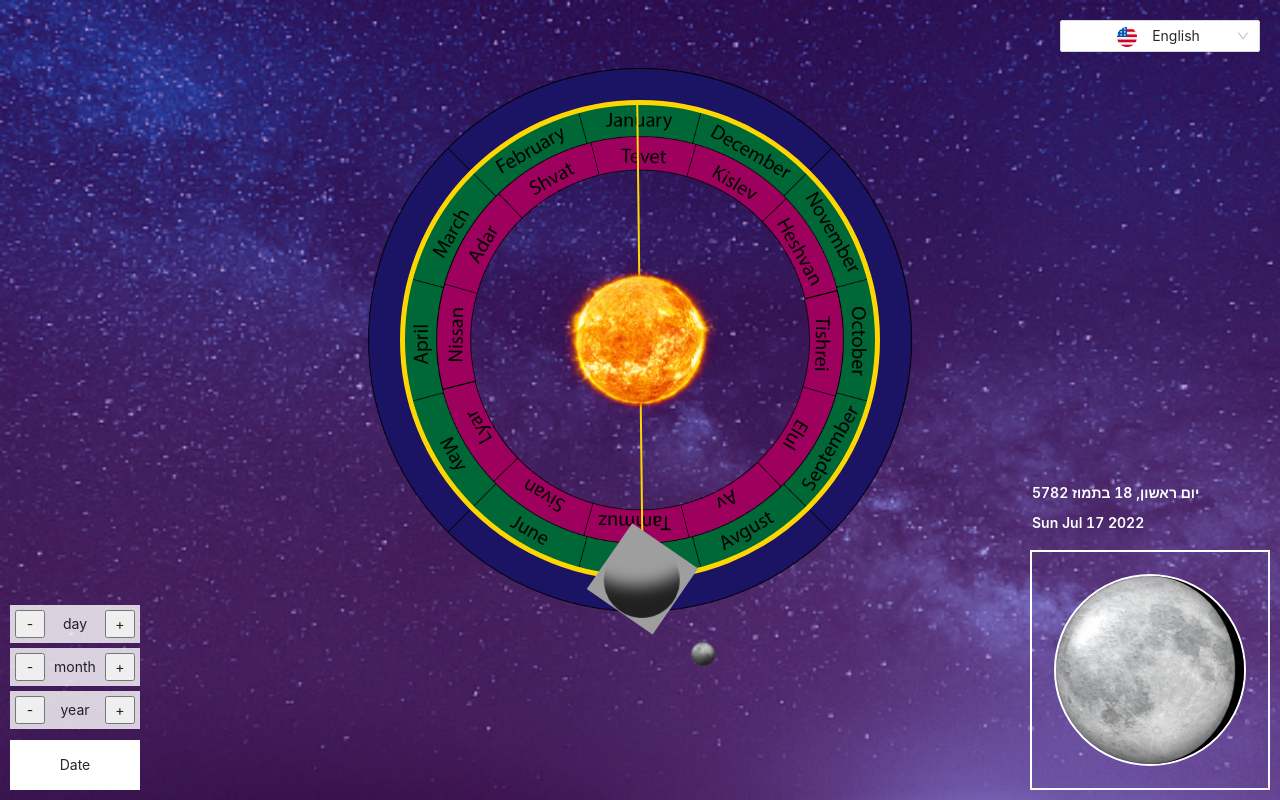
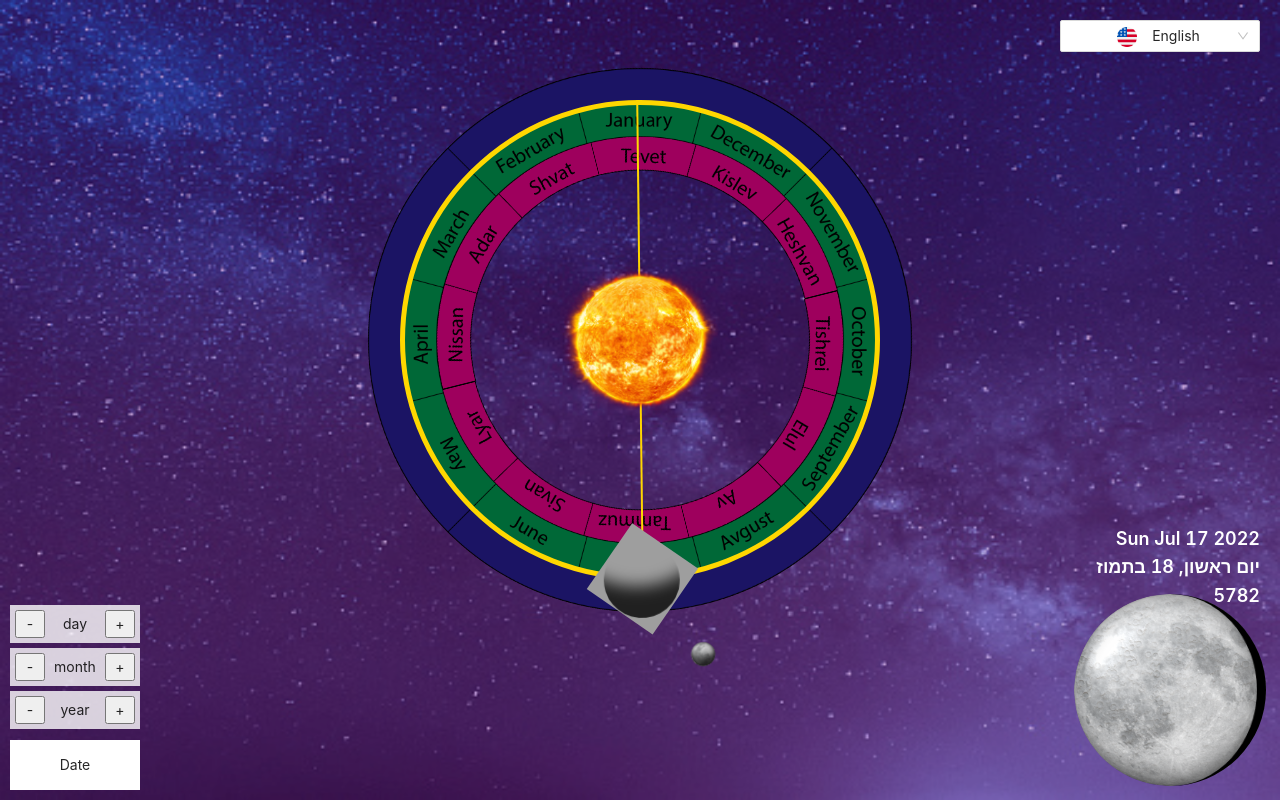
Before and after one commit to ZackEnixey/genesis, a React (Create React App) app: page / in a window 1280 px wide. Built offline with nearby package versions, Linux system fonts and the light colour scheme; grey boxes are pictures that could not be loaded.

Commit message:
fix: master
improve style

```diff
--- a/src/components/moon/MoonPhases.scss
+++ b/src/components/moon/MoonPhases.scss
@@ -4,40 +4,33 @@
     bottom: 10px;
     right: 10px;
 
-    width: 30vh;
-    height: 30vh;
-    border: 2px solid white;
+    width: 25vh;
+    height: 25vh;
 
     display: flex;
     justify-content: center;
     align-items: center;
-
-    .current_date {
-        position: absolute;
-        top: -40px;
-        left: 0;
-        color: white;
-        text-align: left;
-        font-weight: 600;
-    }
-
-    .current_date_hebrew {
-        position: absolute;
-        top: -70px;
-        left: 0;
-        color: white;
-        text-align: left;
-        font-weight: 600;
-    }
-
 }
 
+.selected_date_wrapper {
+    position: absolute;
+    top: -65px;
+    right: 10px;
+    width: 100%;
+    height: 100px;
+    display: flex;
+    flex-direction: column;
+
+    text-align: right;
+    color: white;
+    font-weight: 600;
+    font-size: 18px;
+}
 
 
 .moon {
     width: 24vh;
     height: 24vh;
-    border: 2px solid #ffffff;
     border-radius: 50%;
     position: absolute;
     background-image: url("../../assets/moonImg.png");
--- a/src/components/moon/MoonPhases.tsx
+++ b/src/components/moon/MoonPhases.tsx
@@ -59,10 +59,20 @@ const MoonPhases = () => {
             )
         }
 
-        if (ordinalNumberInHebrewMonth > 22 && ordinalNumberInHebrewMonth <= 30) {
+        if (ordinalNumberInHebrewMonth > 22 && ordinalNumberInHebrewMonth <= 28) {
 
             let angle: number = 90 - 12.5*(ordinalNumberInHebrewMonth-23);
-            if (ordinalNumberInHebrewMonth === 29 ) angle = 90 - 12.5*(30-23)
+            if (angle > 85 && angle < 110) angle = 90;
+            return (
+                <div className="moon">
+                    <div className="right_hide"></div>
+                    <div className="disc4" style={{transform: `rotateY(${angle}deg)`}}></div>
+                </div>
+            )
+        }
+
+        if (ordinalNumberInHebrewMonth === 29 || ordinalNumberInHebrewMonth === 30) {
+            let angle: number = 90 - 12.5*(30-24)
             if (angle > 85 && angle < 110) angle = 90;
             return (
                 <div className="moon">
--- a/src/components/moon/SelectedDate.tsx
+++ b/src/components/moon/SelectedDate.tsx
@@ -60,9 +60,9 @@ const SelectedDate = () => {
 
 
     return (
-        <div>
+        <div className="selected_date_wrapper">
+            {georginaDate()}
             {hebrewDate()}
-            {georginaDate()}
         </div>
     )
 }
```
